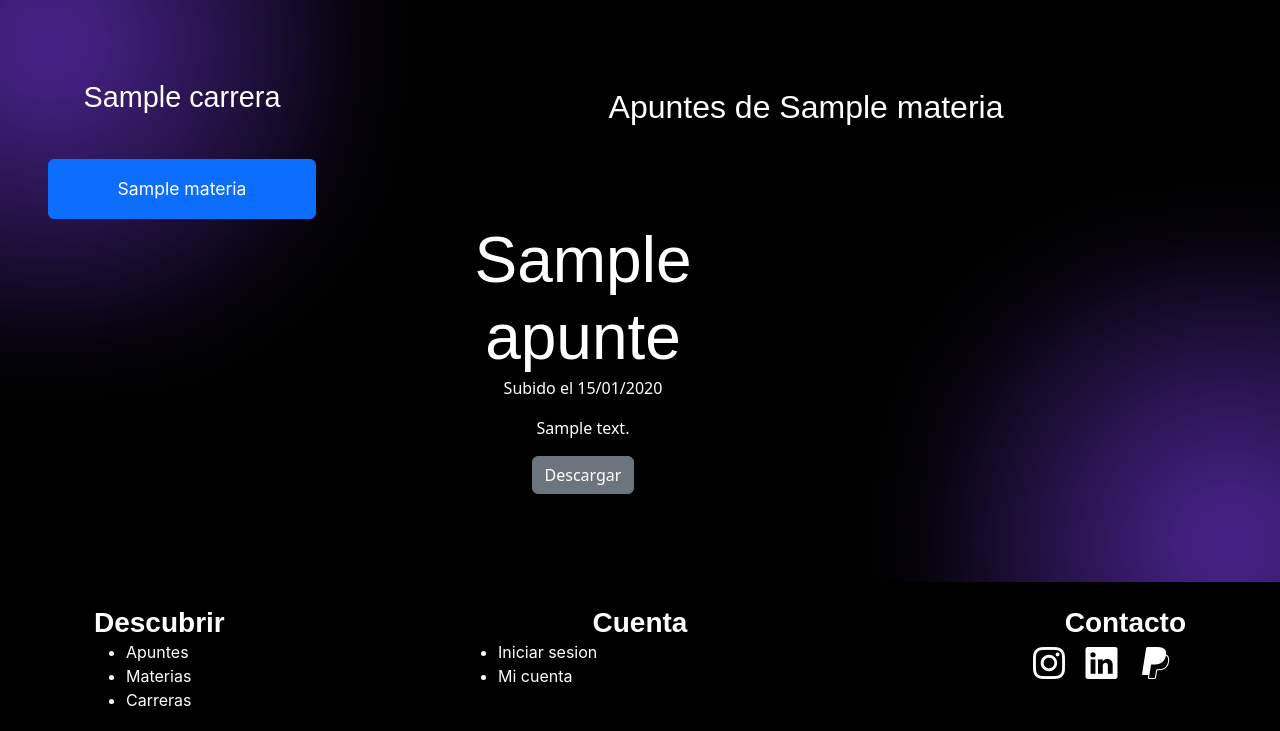
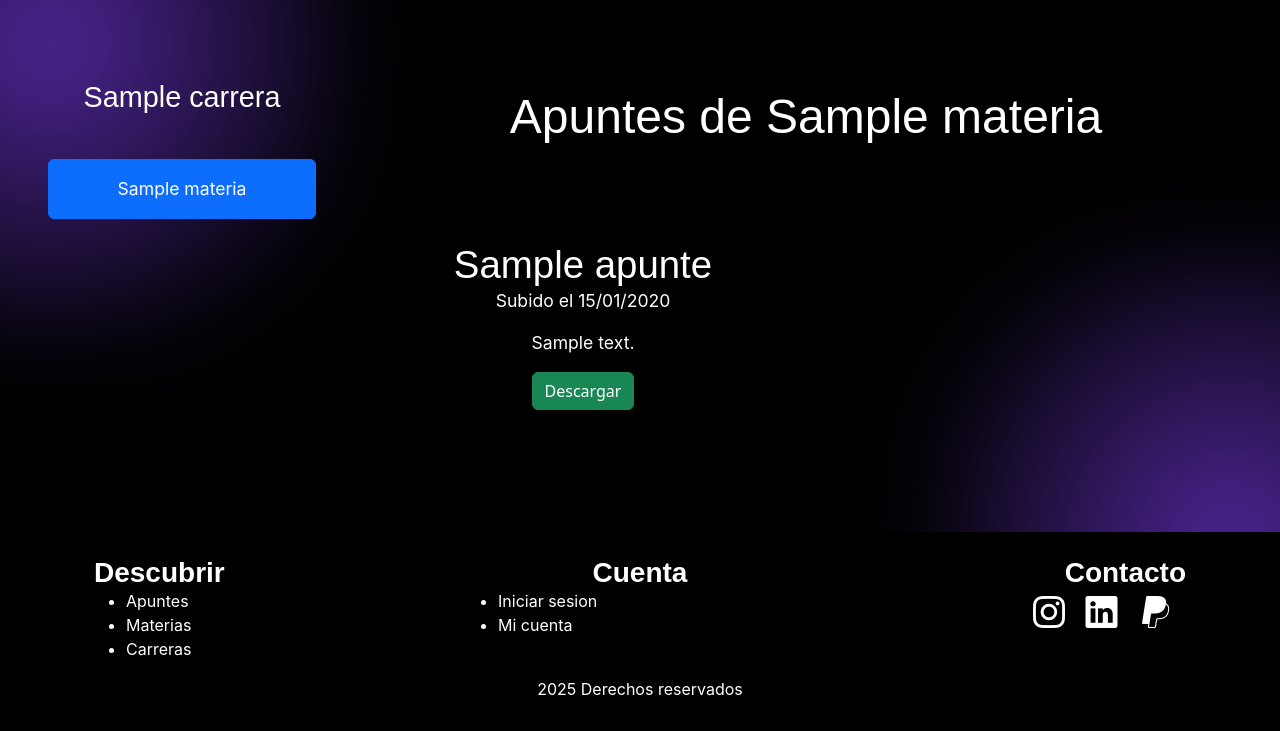
Before and after one commit to colochampre/django_apuntes, a Django app: page /materias/por_carrera/1/?materia_id=1 in a window 1280 px wide; the page is wider, and only the part inside the window is pictured. Shown: the part 108-839 px from the top of that part. Run offline with Django 5.2, Linux system fonts and the light colour scheme; tables that the repository leaves empty hold one stand-in row (values such as "Sample post").

Commit message:
Estilos de apuntes y materias

```diff
--- a/apuntes/static/css/materias.css
+++ b/apuntes/static/css/materias.css
@@ -43,6 +43,15 @@ body{
     text-align: center;
 }
 
+.apuntes-container .title {
+
+}
+
+.apuntes-container p {
+    font-size: 1.1rem;
+    font-family:'Inter', sans-serif;
+}
+
 .apuntes-header {
     display: flex;
     flex-direction: row;
@@ -51,12 +60,18 @@ body{
     gap: 2rem;
 }
 .apuntes-header h2 {
-    font-size: 2rem;
+    font-size: 3rem;
     text-align: center;
 }
 
 .apuntes-header a {
-    width: 20%;
+    font-size: 1.4rem;
+    white-space: nowrap;
+}
+
+.apuntes-container .no-material {
+    margin-top: 4rem;
+    font-size: 1.4rem;
 }
 
 .ul-apuntes {
@@ -70,6 +85,10 @@ body{
 .apunte-item {
     min-width: 300px;
     min-height: 250px;
+}
+
+.apunte-item .title {
+    font-size: 2.4rem;
 }
 
 
--- a/apuntes/templates/gestion_materias/lista_materias.html
+++ b/apuntes/templates/gestion_materias/lista_materias.html
@@ -26,7 +26,7 @@
         <main class="row justify-content-center texto-seccion">
             {% if materia_seleccionada %}
             <div class="apuntes-header">
-                <h2 class="py-4">Apuntes de {{ materia_seleccionada.nombre }}</h1>
+                <h2 class="title py-4">Apuntes de {{ materia_seleccionada.nombre }}</h1>
                 {% if user.is_authenticated %}
                     <a class="btn btn-primary" href="{% url 'gestion_apuntes:subir_apunte' %}">Subir Contenido</a>
                 {% endif %}
@@ -37,21 +37,21 @@
                 <div class="ul-apuntes">
                     {% for apunte in apuntes %}
                     <div class="apunte-item py-4 mt-5">
-                        <h2>{{ apunte.titulo }}</h2>
+                        <h2 class="title">{{ apunte.titulo }}</h2>
                         <p>Subido el {{ apunte.fecha_publicacion|date:"d/m/Y" }}</p>
                         <p>{{ apunte.descripcion|default:"Sin descripción." }}</p>
-                        <a class="btn btn-secondary"
+                        <a class="btn btn-success"
                             href="{% url 'gestion_apuntes:descargar_apunte' apunte.id %}">Descargar</a>
                     </div>
                     {% endfor %}
                 </div>
                 {% else %}
-                <p>No hay material subido todavía.</p>
+                <p class="no-material">No hay material subido todavía.</p>
                 {% endif %}
             </div>
             {% else %}
 
-            <h2 class="py-4 my-5">Apuntes</h2>
+            <h2 class="title py-4 my-5">Apuntes</h2>
             <p>Comunidad educativa para ayudarte de manera funcional a que consigas los mejores apuntes para tus
                 estudios</p>
             {% endif %}
```
